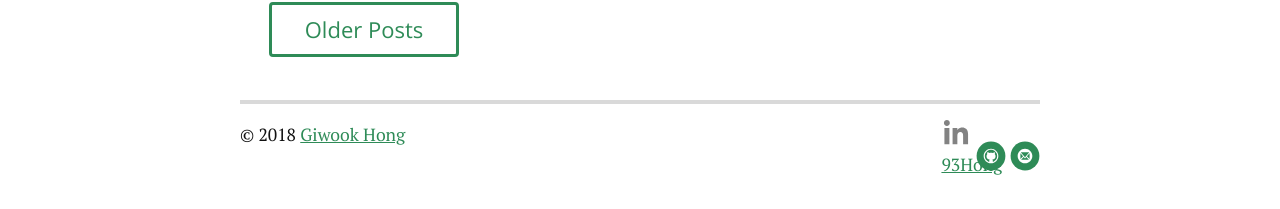
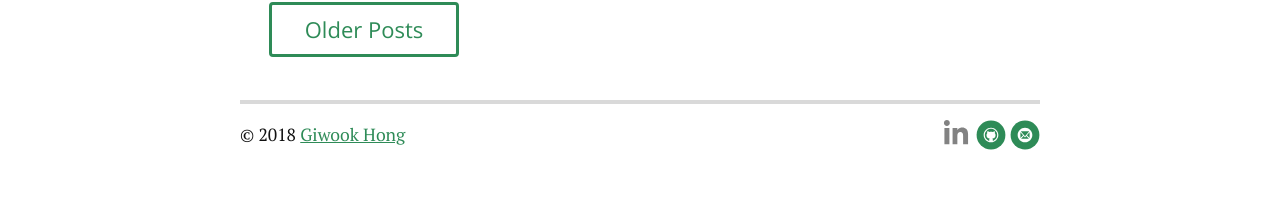
Before and after one commit to 93Hong/93Hong.github.io, a Jekyll site: the page built from index.html, in a window 1280 px wide. Shown: the part 2076-2285 px from the top of the page. Built offline with Jekyll 4.4.1, drawn with Linux system fonts in a browser that asks for light colours; nearby versions of some CDN libraries; the list of posts is cut into pages by our own code.

Commit message:
깃 블로그 footer

```diff
--- a/_includes/footer.html
+++ b/_includes/footer.html
@@ -16,8 +16,6 @@
                    s-41.689-109.131-99.934-109.131s-82.768,45.369-82.768,45.369V187.333z"/>
                  </svg>
                </span>
-
-               <span class="username">{{ site.social.linkedin }}</span>
              </a>
             </li>
             {% endif %}
```
